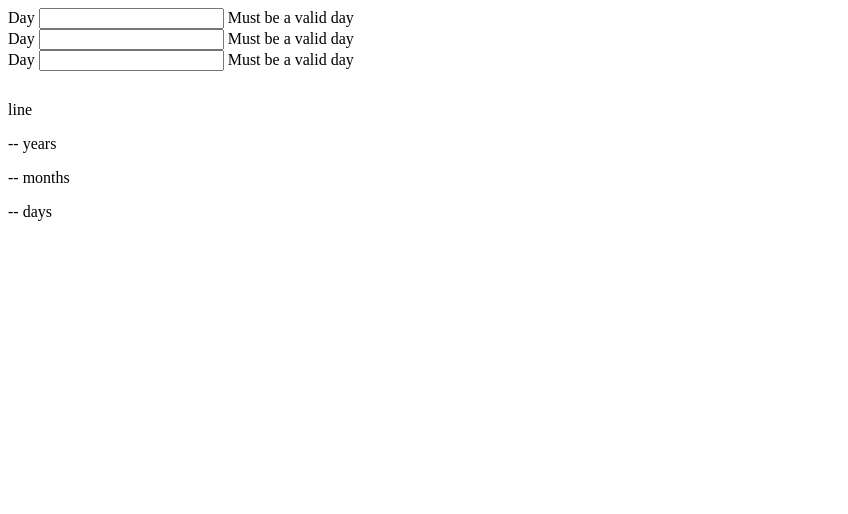
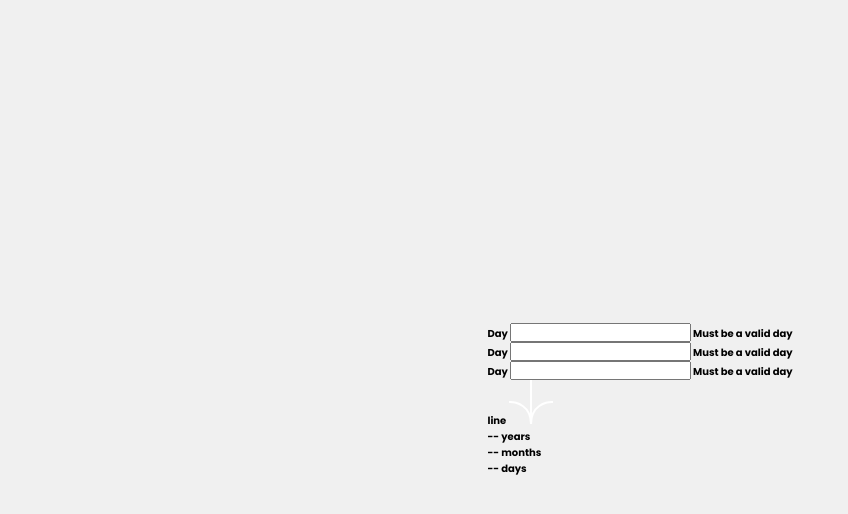
Before and after one commit to oliverpa-dev/AgeCalculator, a website: page index.html in a window 1280 px wide. Shown: the whole page, without its empty margins (0-848 px from the left). Drawn offline with Linux system fonts and the light colour scheme.

Commit message:
Global reset and general styles

```diff
--- a/styles.scss
+++ b/styles.scss
@@ -20,3 +20,25 @@ $primary-size: 3.2rem;
 $regular-italic: 400i;
 $bold: 700;
 $extra-bold-italic: 800i;
+
+//Global reset
+*,
+*::after,
+*::before {
+  box-sizing: border-box;
+  margin: 0;
+  padding: 0;
+}
+
+html {
+  font-size: 62.5%;
+}
+
+body {
+  align-items: center;
+  background-color: $neutral-off-white;
+  display: flex;
+  font-family: $font;
+  height: 100vh;
+  justify-content: center;
+}
```
Also changed, not shown: styles.css, 1 other file.
